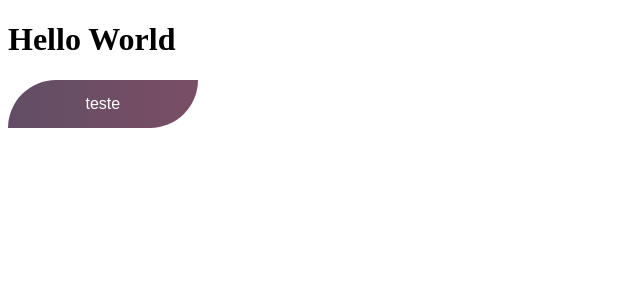
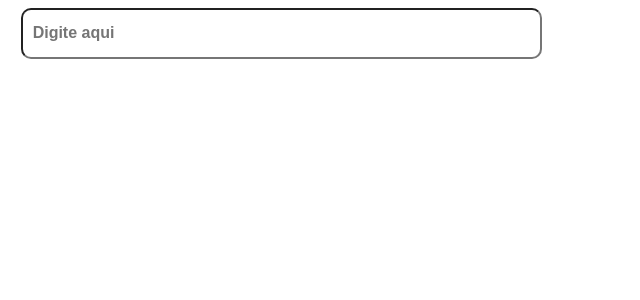
Before and after one commit to tainaleivas/CompassUol-Test, a React (Create React App) app: page / in a window 1280 px wide. Shown: the top 300 px of the page, without its empty margins (0-640 px from the left). Built offline with nearby package versions, Linux system fonts and the light colour scheme; the HTML template or start-up script is replaced by a standard one.

Commit message:
feat: add input component

```diff
--- a/src/App.js
+++ b/src/App.js
@@ -1,11 +1,10 @@
 import React from 'react'
-import Button from './components/Button/Button'
+import Input from './components/Input/Input'
 
 const App = () => {
   return (
     <div>
-      <h1>Hello World</h1>
-      <Button size="medium" text="teste"/>
+      <Input/>
     </div>
   )
 }
--- a/src/components/Button/Button.js
+++ b/src/components/Button/Button.js
@@ -2,30 +2,38 @@ import React from 'react'
 import { Btn } from './Button.styled';
 import PropTypes from 'prop-types'
 
-const Button = ({text, size, padding}) => {
+const Button = ({type, text, size, padding, width}) => {
   switch (size) {
     case "medium":
-      padding="15px";
+      padding="10px 15px";
+      width="7%";
       break;
     case "large":
-      padding="20px";
+      padding="10px 20px";
+      width="9%";
       break;
     case "x-large":
-      padding="25px";
+      padding="10px 25px";
+      width="11%";
       break;
     default:
       padding="10px";
+      width="5%";
       break;
   }
 
-  return <Btn size={size} padding={padding}>{text}</Btn>;
+  return <Btn type={type} size={size} padding={padding} width={width}>{text}</Btn>;
 };
 
 Button.propTypes = {
+  type: PropTypes.string,
   text: PropTypes.string.isRequired,
-  size: PropTypes.string
+  size: PropTypes.string,
+  padding: PropTypes.string,
+  width: PropTypes.string,
 }
 Button.defaultProps = {
+  type: 'Button',
   size: ""
 }
 
--- a/src/components/Button/Button.styled.js
+++ b/src/components/Button/Button.styled.js
@@ -1,16 +1,10 @@
 import styled from 'styled-components';
 
 export const Btn = styled.button`
-  color: white;
-  border-radius: 50px 0px;
-  border: none;
-  background: linear-gradient(90deg, #614e65 0%, #7a4e65 100%);
+  min-height: 3.1em;
+  width: ${props => props.width};
+  background-color: snow;
+  border-radius: 10px;
   padding: ${props => (props.padding)};
-  width: 15%;
   font-size: ${props => props.size};
-  &:hover {
-    cursor: pointer;
-    background: linear-gradient(90deg, #614e65 100%, #7a4e65 0%);
-    transition: 0.6ms;
-  }
 `;
--- /dev/null
+++ b/src/components/Input/Input.js
@@ -0,0 +1,23 @@
+import React from "react";
+import PropTypes from "prop-types";
+import { Field } from "./Input.styled";
+
+const Input = ({ size, placeholder }) => {
+  return (
+    <>
+      <Field size={size} placeholder={placeholder} />
+    </>
+  );
+};
+
+Input.propTypes = {
+  size: PropTypes.string,
+  placeholder: PropTypes.string,
+};
+
+Input.defaultProps = {
+  size: "medium",
+  placeholder: "Digite aqui",
+};
+
+export default Input;
--- /dev/null
+++ b/src/components/Input/Input.styled.js
@@ -0,0 +1,15 @@
+import styled from 'styled-components';
+
+export const Field = styled.input`
+  background-color: transparent;
+  font-size: ${props => props.size};
+  height: 2.8em;
+  display: flex;
+  justify-content: center;
+  align-items: center;
+  font-weight: bold;
+  padding-left: 10px;
+  width: 40%;
+  border-radius: 10px;
+  margin: 0 1%;
+`;
```
